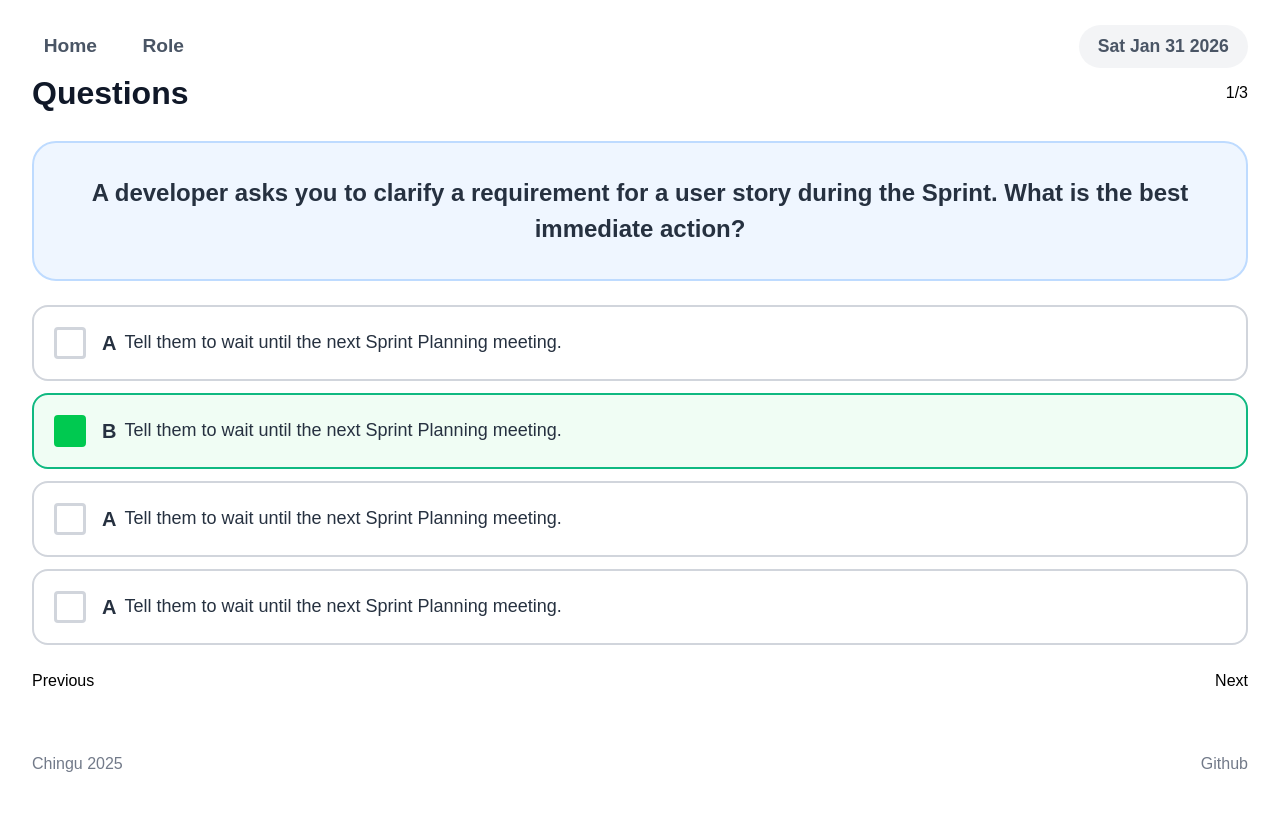
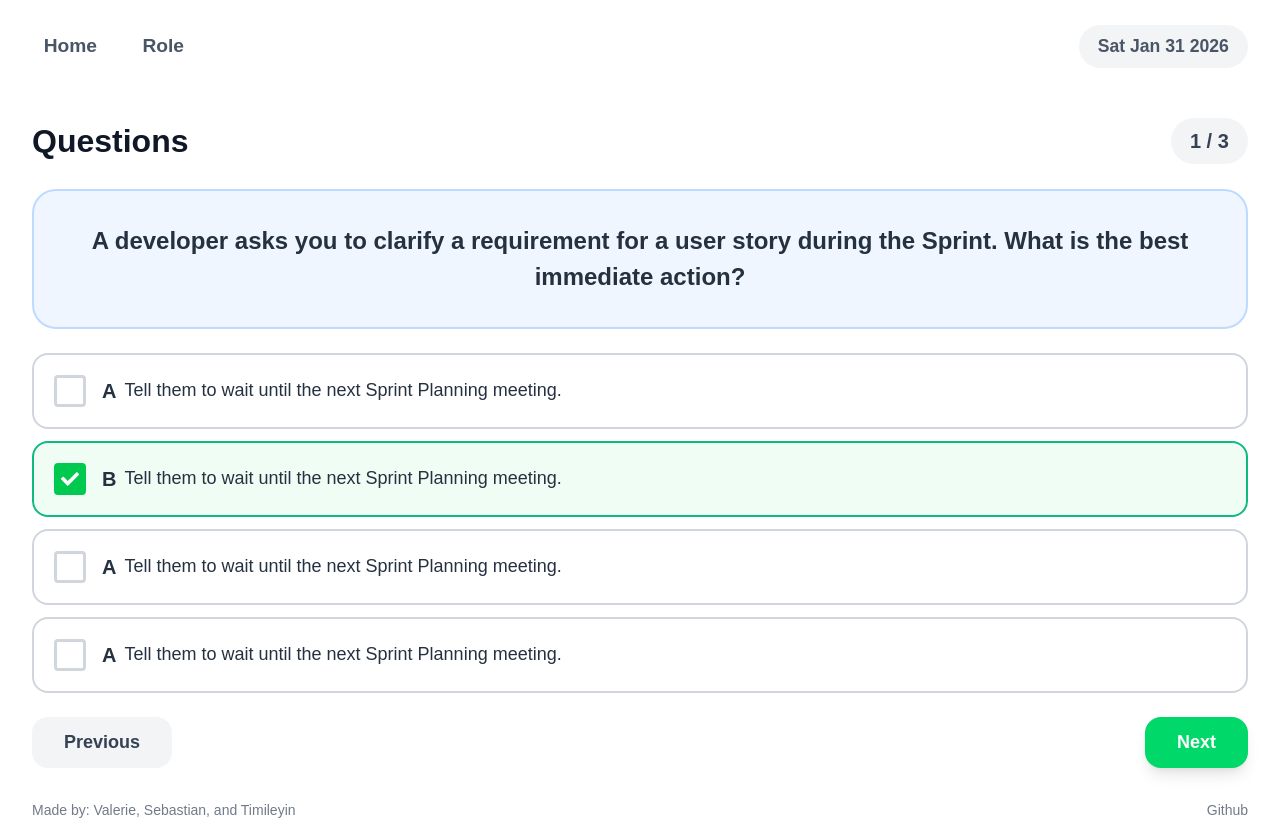
Before and after one commit to chingu-voyages/V59-tier1-team-03, a React (Vite) app: page /questions in a window 1280 px wide. Before the commit the page ends 800 px from the top, so only its background shows below. Built offline with nearby package versions, Linux system fonts and the light colour scheme.

Commit message:
Polished Question Page and added links

```diff
--- a/package.json
+++ b/package.json
@@ -13,6 +13,7 @@
     "@tailwindcss/vite": "^4.1.18",
     "react": "^19.2.0",
     "react-dom": "^19.2.0",
+    "react-icons": "^5.5.0",
     "react-router-dom": "^7.13.0",
     "tailwindcss": "^4.1.18"
   },
--- a/src/components/Footer.jsx
+++ b/src/components/Footer.jsx
@@ -3,7 +3,7 @@ import React from 'react'
 const Footer = () => {
   return (
     <footer>
-        <div>Chingu 2025</div>
+        <div>Made by: Valerie, Sebastian, and Timileyin</div>
         <a href="https://github.com/chingu-voyages/V59-tier1-team-03">Github</a>
       </footer>
   )
--- a/src/components/Header.jsx
+++ b/src/components/Header.jsx
@@ -12,11 +12,10 @@ const Header = () => {
   return (
     <header>
         <div className="navigation">
-            <Link to="/"><button className="navigation-button">Home</button></Link>
-
+          <Link to="/"><button className="navigation-button">Home</button></Link>
           <Link to="/roles"><button className="navigation-button">Role</button></Link>
         </div>
-        <div className="date">{todaysDate()}</div>
+        <div className="date highlight">{todaysDate()}</div>
       </header>
   )
 }
--- /dev/null
+++ b/src/components/checkmark.jsx
@@ -0,0 +1,9 @@
+import { FaCheck } from "react-icons/fa";
+
+export default function Checkmark() {
+  return (
+    <div className="checkmark">
+      <FaCheck />
+    </div>
+  );
+}
--- /dev/null
+++ b/src/components/question-page/answer-bubble.jsx
@@ -0,0 +1,18 @@
+import React from "react";
+
+const Answerbubble = props => {
+    return (
+        <>
+            <div className="answer-bubble">
+                <div className="checkbox-container">
+                </div>
+                <div className="answer-text-wrapper">
+                <h3 className="question-letter">A</h3>
+                <p>Tell them to wait until the next Sprint Planning meeting.</p>
+                </div>
+            </div>
+        </>
+    )
+}
+
+export default Answerbubble
--- a/src/index.css
+++ b/src/index.css
@@ -42,6 +42,10 @@ button:hover {
   transition: transform 0.2s ease-in-out;
 }
 
+.checkmark {
+
+}
+
 /********** LANDING PAGE **************/
 
 header {
@@ -50,6 +54,7 @@ header {
   justify-content: space-between;
   color: #4a5565;
   padding-top: 1.5rem;
+  margin-bottom: 3rem;
 }
 
 .navigation {
@@ -76,11 +81,18 @@ header {
   border-radius: 0.5em;
 }
 
-.date {
-  font-weight: 600;
+.highlight {/*gray bubble around date and question-number*/
   background-color: #f3f4f6;
   padding: 0.5rem 1.2rem;
   border-radius: 1.5em;
+  /*font-size: 1.1em;*/
+}
+
+.date {
+  font-weight: 600;
+  /*background-color: #f3f4f6;*/
+  /*padding: 0.5rem 1.2rem;*/
+  /*border-radius: 1.5em;*/
   font-size: 1.1em;
 }
 
@@ -185,7 +197,9 @@ footer {
   display: flex;
   justify-content: space-between;
   color: #727a89;
-  padding-bottom: 1.5rem;
+  padding: 1rem 0;
+  font-size: 0.875rem;
+  margin-top: 1rem;
 }
 
 
@@ -216,10 +230,8 @@ footer {
   width: 90%;
   max-width: 800px;
   min-height: 4rem;
-
   font-size: clamp(1rem, 5vw, 2rem);
   font-weight: 500;
-
   margin: 0.4rem 0rem;
 }
 .checkbox{
@@ -247,7 +259,7 @@ footer {
   display: flex;
   align-items: center;
   flex-direction: column;
-  height: -webkit-fill-available;
+  /*height: -webkit-fill-available;*/
 }
 
 .question-title {
@@ -256,6 +268,15 @@ footer {
   justify-content: space-between;
   width: 100%;
   margin-bottom: 1.5rem;
+}
+
+.question-number {
+  font-weight: 700;
+  background-color: #f3f4f6;
+
+  border-radius: 1.5em;
+  font-size: 1.25em;
+  color: #364153;
 }
 
 .question-and-answer-wrapper {
@@ -319,6 +340,10 @@ footer {
   border: 3px solid #00c950;
   border-radius: 0.25rem;
   background-color: #00c950;
+  display: flex;
+  align-items: center;
+  justify-content: center;
+  color: white;
 }
 
 .answer-text-wrapper {
@@ -344,4 +369,27 @@ footer {
 
 .next, .previous {
   cursor: pointer;
+  font-size: 1.125rem;
+
 }
+
+.next {
+  padding: 0.75rem 2rem;
+  font-weight: 700;
+  color: white;
+  border-radius: 1rem;
+  background-color: #00d969;
+  cursor: pointer;
+  box-shadow:
+    0 10px 15px -3px rgba(0, 0, 0, 0.1),
+    0 4px 6px -4px rgba(0, 0, 0, 0.1);
+}
+
+.previous {
+  padding: 0.75rem 2rem;
+  font-weight: 700;
+  color: #364153;
+  border-radius: 1rem;
+  background-color: #f3f4f6;
+  cursor: pointer;
+}
--- a/src/pages/Home.jsx
+++ b/src/pages/Home.jsx
@@ -1,5 +1,6 @@
 import React from "react";
 import BubbleBackground1 from "../backgrounds/bubblebackground-1";
+import {Link} from 'react-router-dom'
 
 const Home = () => {
     return (
@@ -8,7 +9,7 @@ const Home = () => {
             <BubbleBackground1 />
             <div className="landing-hero">
                 <h1 className="main-title">Interview Test</h1>
-                <button className="start-button">Start</button>
+                <Link to="/roles"><button className="start-button">Start</button></Link>
             </div>
         </div>
         </>
--- a/src/pages/Questions.jsx
+++ b/src/pages/Questions.jsx
@@ -1,4 +1,6 @@
 import React from 'react'
+import Checkmark from '../components/checkmark'
+import Answerbubble from '../components/question-page/answer-bubble'
 
 const Questions = () => {
   return (
@@ -6,53 +8,32 @@ const Questions = () => {
       <div className="question-main">
         <div className="question-title">
           <h2 className="question-title-h2">Questions</h2>
-          <div className="question-number">1/3</div>
+          <div className="question-number highlight">1 / 3</div>
         </div>
 
         <div className="question-and-answer-wrapper">
           <div className="display-question">A developer asks you to clarify a requirement for a user story during the Sprint. What is the best immediate action?</div>
           <div className="answer-wrapper">
-            <div className="answer-bubble">
-              <div className="checkbox-container">
+            <Answerbubble />
+
+            <div className="answer-bubble-active ">
+              <div className="checkbox-container-active">
+                <Checkmark />
               </div>
               <div className="answer-text-wrapper">
-                <h3 className='question-letter'>A</h3>
+                <h3 className="question-letter">B</h3>
                 <p>Tell them to wait until the next Sprint Planning meeting.</p>
               </div>
             </div>
 
-            <div className="answer-bubble-active ">
-              <div className="checkbox-container-active">
-              </div>
-              <div className="answer-text-wrapper">
-                <h3 className='question-letter'>B</h3>
-                <p>Tell them to wait until the next Sprint Planning meeting.</p>
-              </div>
-            </div>
-
-            <div className="answer-bubble">
-              <div className="checkbox-container">
-              </div>
-              <div className="answer-text-wrapper">
-                <h3 className='question-letter'>A</h3>
-                <p>Tell them to wait until the next Sprint Planning meeting.</p>
-              </div>
-            </div>
-
-            <div className="answer-bubble">
-              <div className="checkbox-container">
-              </div>
-              <div className="answer-text-wrapper">
-                <h3 className='question-letter'>A</h3>
-                <p>Tell them to wait until the next Sprint Planning meeting.</p>
-              </div>
-            </div>
+            <Answerbubble />
+            <Answerbubble />
           </div>
         </div>
 
         <div className="question-navigation">
-          <button className='previous'>Previous</button>
-          <button className='next'>Next</button>
+          <button className="previous">Previous</button>
+          <button className="next">Next</button>
         </div>
 
       </div>
--- a/src/pages/Roles.jsx
+++ b/src/pages/Roles.jsx
@@ -1,5 +1,6 @@
 import React from "react";
 import RoleCheckbox from "../components/roleSelection/roleCheckbox";
+import {Link} from 'react-router-dom'
 
 const RoleSelection = () => {
     return (
@@ -15,7 +16,7 @@ const RoleSelection = () => {
                 <RoleCheckbox option="Web Developer" />
                 <RoleCheckbox option="Python Developer" />
             </div>
-            <button className="button">Continue</button>
+            <Link to="/questions"><button className="button">Continue</button></Link>
         </div>
     </>
     )
```
Also changed, not shown: 1 other file (tests, documents, lock files or other folders).
